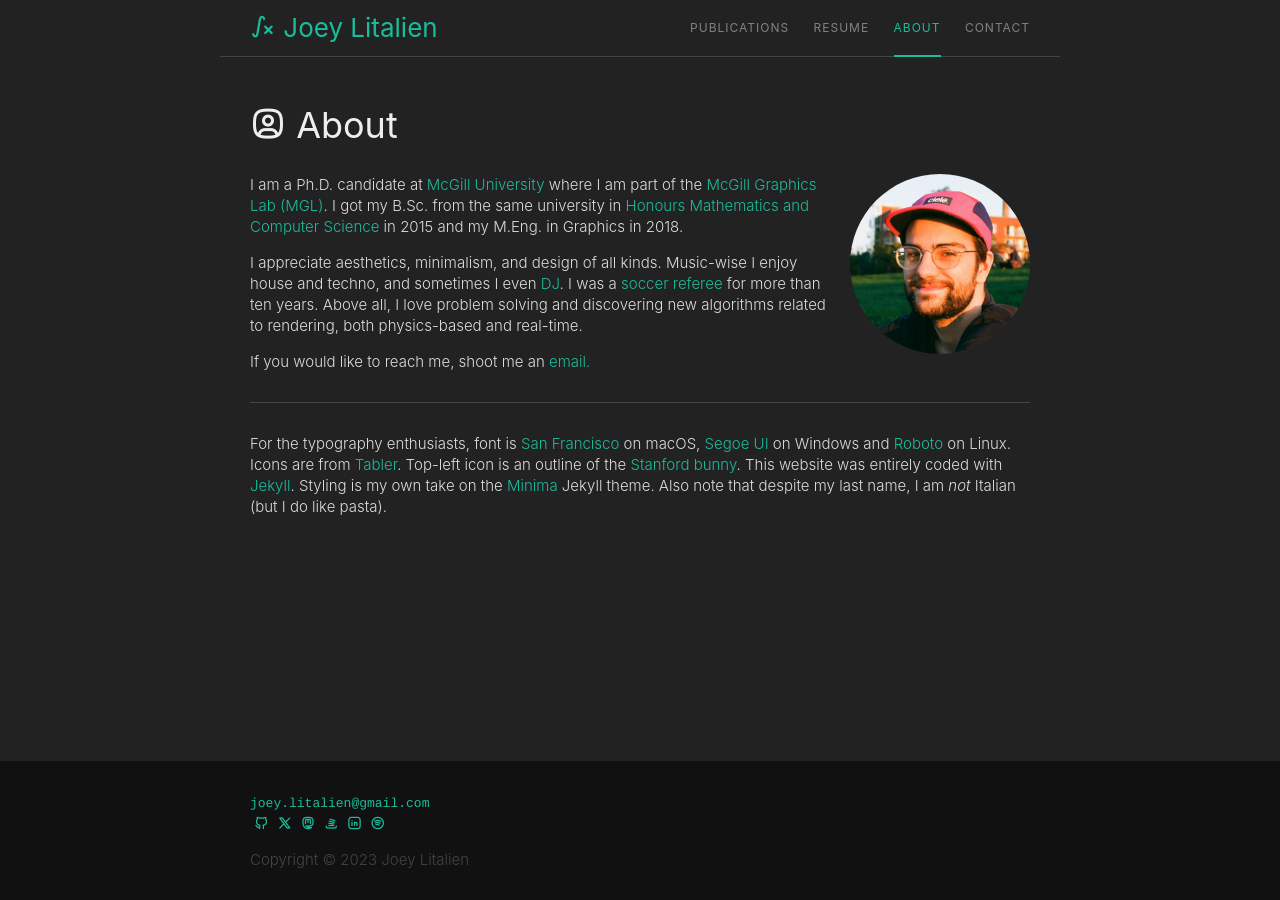
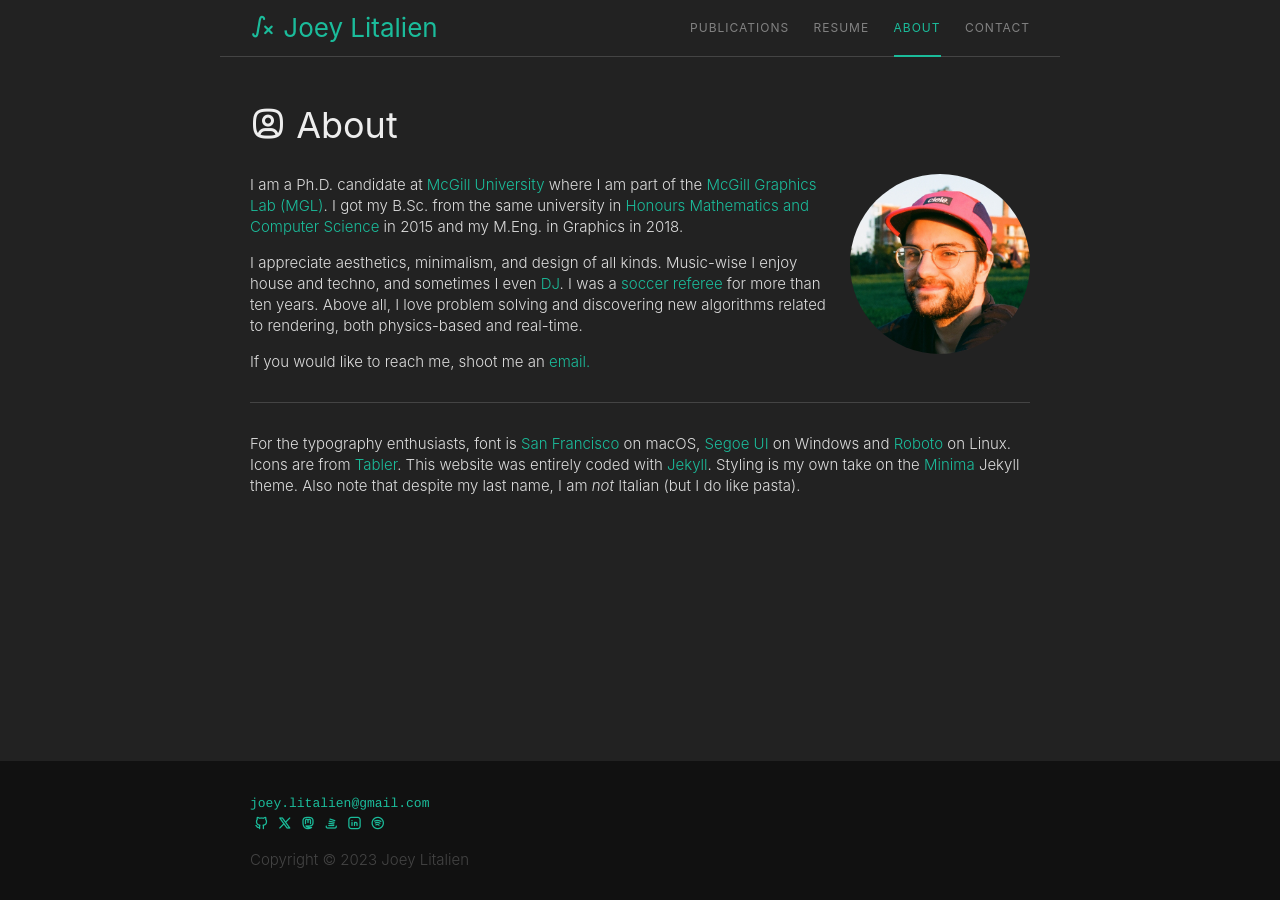
Before and after one commit to joeylitalien/joeylitalien.github.io, a Jekyll site: the page built from pages/about.md, in a window 1280 px wide. Built offline with Jekyll 4.4.1, drawn with Linux system fonts in a browser that asks for light colours; nearby versions of some CDN libraries; a style sheet for code colours, icons or effects is not loaded.

Commit message:
Small fix for icons

```diff
--- a/pages/about.md
+++ b/pages/about.md
@@ -15,7 +15,7 @@ I appreciate aesthetics, minimalism, and design of all kinds. Music-wise I enjoy
 If you would like to reach me, shoot me an <a href="mailto:{{site.email}}">email.</a>
 
 ---
-For the typography enthusiasts, font is [San Francisco](https://developer.apple.com/fonts) on macOS, [Segoe UI](https://docs.microsoft.com/en-us/typography/font-list/segoe-ui) on Windows and [Roboto](https://fonts.google.com/specimen/Roboto) on Linux. Icons are from [Tabler](https://tabler-icons.io/). Top-left icon is an outline of the [Stanford bunny](https://graphics.stanford.edu/software/scanview/models/bunny.html). This website was entirely coded with [Jekyll][jekyll]. Styling is my own take on the [Minima](https://github.com/jekyll/minima) Jekyll theme. Also note that despite my last name, I am _not_ Italian (but I do like pasta).
+For the typography enthusiasts, font is [San Francisco](https://developer.apple.com/fonts) on macOS, [Segoe UI](https://docs.microsoft.com/en-us/typography/font-list/segoe-ui) on Windows and [Roboto](https://fonts.google.com/specimen/Roboto) on Linux. Icons are from [Tabler](https://tabler-icons.io/). This website was entirely coded with [Jekyll][jekyll]. Styling is my own take on the [Minima](https://github.com/jekyll/minima) Jekyll theme. Also note that despite my last name, I am _not_ Italian (but I do like pasta).
 
 [math-cs]: http://www.mcgill.ca/study/2013-2014/faculties/science/undergraduate/programs/bachelor-science-bsc-joint-honours-mathematics-and-computer
 [mcgill]: http://www.mcgill.ca
```
